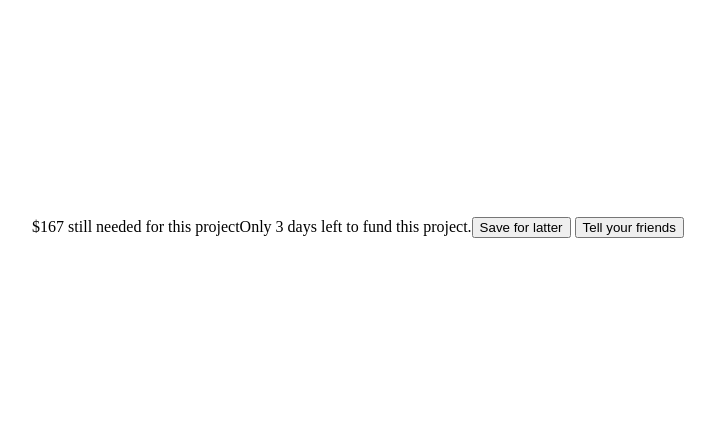
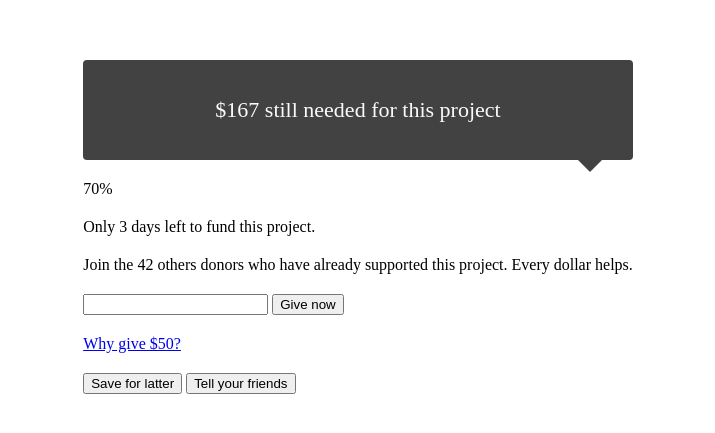
Before and after one commit to kozlovzxc/donater, a website: page index.html in a window 1280 px wide. Shown: the part 181-614 px from the top of the page, without its empty margins (282-997 px from the left). Drawn offline with nearby package versions, Linux system fonts and the light colour scheme; files that its build step writes are made by us from their sources.

Commit message:
feat(alert): add alert component

```diff
--- a/index.html
+++ b/index.html
@@ -11,17 +11,27 @@
 
 <body>
     <div class="container">
-        <div class="countdown">
+        <div class="donate-box">
+            <div class="alert">
                 $167 still needed for this project
             </div>
             <div class="information">
-            <span>Only 3 days left</span> to fund this project.
+                <div class="information_item progress_bar">70%</div>
+                <div class="information_item"><span>Only 3 days left</span> to fund this project.</div>
+                <div class="information_item">Join the 42 others donors who have already supported this project. Every
+                    dollar helps.</div>
+                <div class="information_item">
+                    <input type="text">
+                    <button class="action-button">Give now</button>
+                </div>
+                <a class="link" href="#">Why give $50?</a>
             </div>
             <div class="actions">
                 <button class="button">Save for latter</button>
                 <button class="button">Tell your friends</button>
             </div>
         </div>
+    </div>
 </body>
 
 </html>
--- /dev/null
+++ b/style/alert.scss
@@ -0,0 +1,26 @@
+@import './common.scss';
+
+.alert {
+  position: relative;
+  display: flex;
+  justify-content: center;
+  align-items: center;
+  min-height: 100px;
+  margin-bottom: $distance-medium;
+  color: $color-text-white;
+  font-size: $font-size-medium;
+  background-color: $color-secondary-dark;
+  border-radius: 4px;
+}
+
+.alert::after{
+  content: '';
+  position: absolute;
+  top: 100%;
+  left: 90%;
+  width: 0;
+  height: 0;
+  border: solid transparent;
+  border-width: 12px;
+  border-top-color: $color-secondary-dark;
+}
--- a/style/common.scss
+++ b/style/common.scss
@@ -4,6 +4,7 @@ $font-size-large: 28px;
 
 $color-attention: #F05E3A;
 $color-text: #7A7A7A;
+$color-text-white: #FAFAFA;
 $color-action: #1DBC2D;
 $color-link: #22A7D3;
 $color-secondary-lignt: #DCDCDC;
--- a/style/index.scss
+++ b/style/index.scss
@@ -1,8 +1,15 @@
 @import './common.scss';
+@import './alert.scss';
 
 .container {
-    min-height: 100vh;
-    display: flex;
-    align-items: center;
-    justify-content: center;
+  display: flex;
+  justify-content: center;
+  align-items: center;
+  min-height: 100vh;
 }
+
+.countdown,
+.information,
+.information_item {
+  margin-bottom: $distance-medium;
+}
```
Also changed, not shown: 1 other file. Lines whose indentation alone changed are shown as unchanged.
